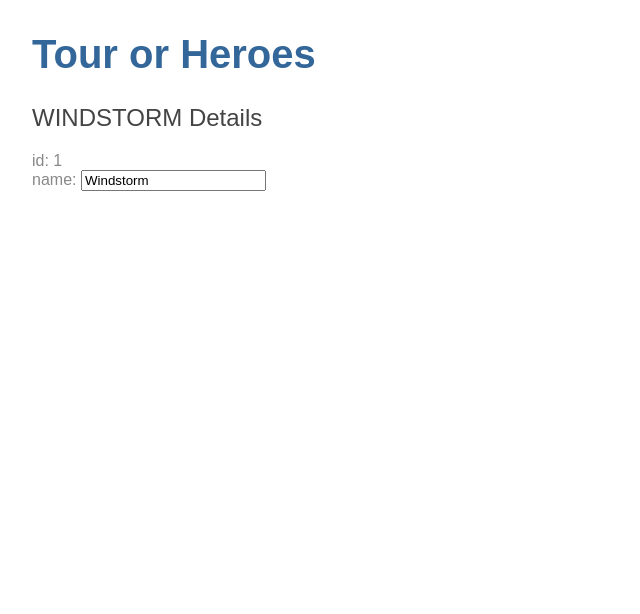
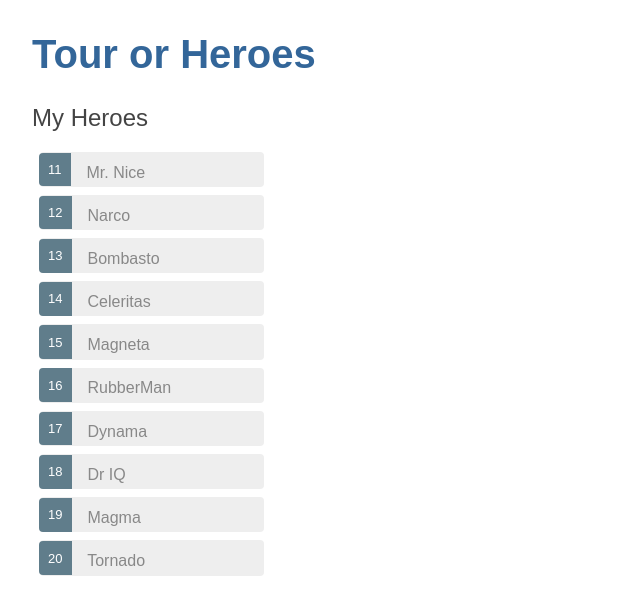
Before and after one commit to Ice94/Tour-Of-Heroes, an Angular app: page / in a window 1280 px wide. Shown: the top 614 px of the page, without its empty margins (0-640 px from the left). Built offline with nearby package versions, Linux system fonts and the light colour scheme.

Commit message:
Tour of Heroes after Displaying list part.

```diff
--- a/src/app/heroes/heroes.component.css
+++ b/src/app/heroes/heroes.component.css
@@ -0,0 +1,48 @@
+/* HeroesComponent's private CSS styles */
+.selected {
+  background-color: #CFD8DC !important;
+  color: white;
+}
+.heroes {
+  margin: 0 0 2em 0;
+  list-style-type: none;
+  padding: 0;
+  width: 15em;
+}
+.heroes li {
+  cursor: pointer;
+  position: relative;
+  left: 0;
+  background-color: #EEE;
+  margin: .5em;
+  padding: .3em 0;
+  height: 1.6em;
+  border-radius: 4px;
+}
+.heroes li.selected:hover {
+  background-color: #BBD8DC !important;
+  color: white;
+}
+.heroes li:hover {
+  color: #607D8B;
+  background-color: #DDD;
+  left: .1em;
+}
+.heroes .text {
+  position: relative;
+  top: -3px;
+}
+.heroes .badge {
+  display: inline-block;
+  font-size: small;
+  color: white;
+  padding: 0.8em 0.7em 0 0.7em;
+  background-color: #607D8B;
+  line-height: 1em;
+  position: relative;
+  left: -1px;
+  top: -4px;
+  height: 1.8em;
+  margin-right: .8em;
+  border-radius: 4px 0 0 4px;
+}
--- a/src/app/heroes/heroes.component.html
+++ b/src/app/heroes/heroes.component.html
@@ -1,7 +1,15 @@
-<h2>{{ hero.name | uppercase }} Details</h2>
-<div><span>id: </span>{{hero.id}}</div>
-<div>
-  <label>name:
-    <input [(ngModel)]="hero.name" placeholder="name">
-  </label>
+<div *ngIf="selectedHero">
+  <h2>{{ hero.name | uppercase }} Details</h2>
+  <div><span>id: </span>{{hero.id}}</div>
+  <div>
+    <label>name:
+      <input [(ngModel)]="selectedHero.name" placeholder="name">
+    </label>
+  </div>
 </div>
+<h2>My Heroes</h2>
+<ul class="heroes">
+  <li *ngFor="let hero of heroes" [class.selected]="hero === selectedHero" (click)="onSelect(hero)">
+    <span class="badge">{{hero.id}}</span> {{hero.name}}
+  </li>
+</ul>
--- a/src/app/heroes/heroes.component.ts
+++ b/src/app/heroes/heroes.component.ts
@@ -1,5 +1,6 @@
 import { Component, OnInit } from '@angular/core';
-import {Hero} from './hero';
+import {Hero} from '../hero';
+import {HEROES} from '../mock-heroes';
 
 @Component({
   selector: 'app-heroes',
@@ -8,14 +9,20 @@ import {Hero} from './hero';
 })
 export class HeroesComponent implements OnInit {
 
+  heroes = HEROES;
+
+  selectedHero: Hero;
+
   hero: Hero = {
     id: 1,
     name: 'Windstorm'
   };
 
   constructor() { }
-
   ngOnInit() {
   }
 
+  onSelect(hero: Hero) {
+    this.selectedHero = hero;
+  }
 }
--- /dev/null
+++ b/src/app/mock-heroes.ts
@@ -0,0 +1,14 @@
+import { Hero } from './hero';
+
+export const HEROES: Hero[] = [
+  { id: 11, name: 'Mr. Nice' },
+  { id: 12, name: 'Narco' },
+  { id: 13, name: 'Bombasto' },
+  { id: 14, name: 'Celeritas' },
+  { id: 15, name: 'Magneta' },
+  { id: 16, name: 'RubberMan' },
+  { id: 17, name: 'Dynama' },
+  { id: 18, name: 'Dr IQ' },
+  { id: 19, name: 'Magma' },
+  { id: 20, name: 'Tornado' }
+];
```
Also changed, not shown: src/app/hero.ts (renamed from src/app/heroes/hero.ts).
